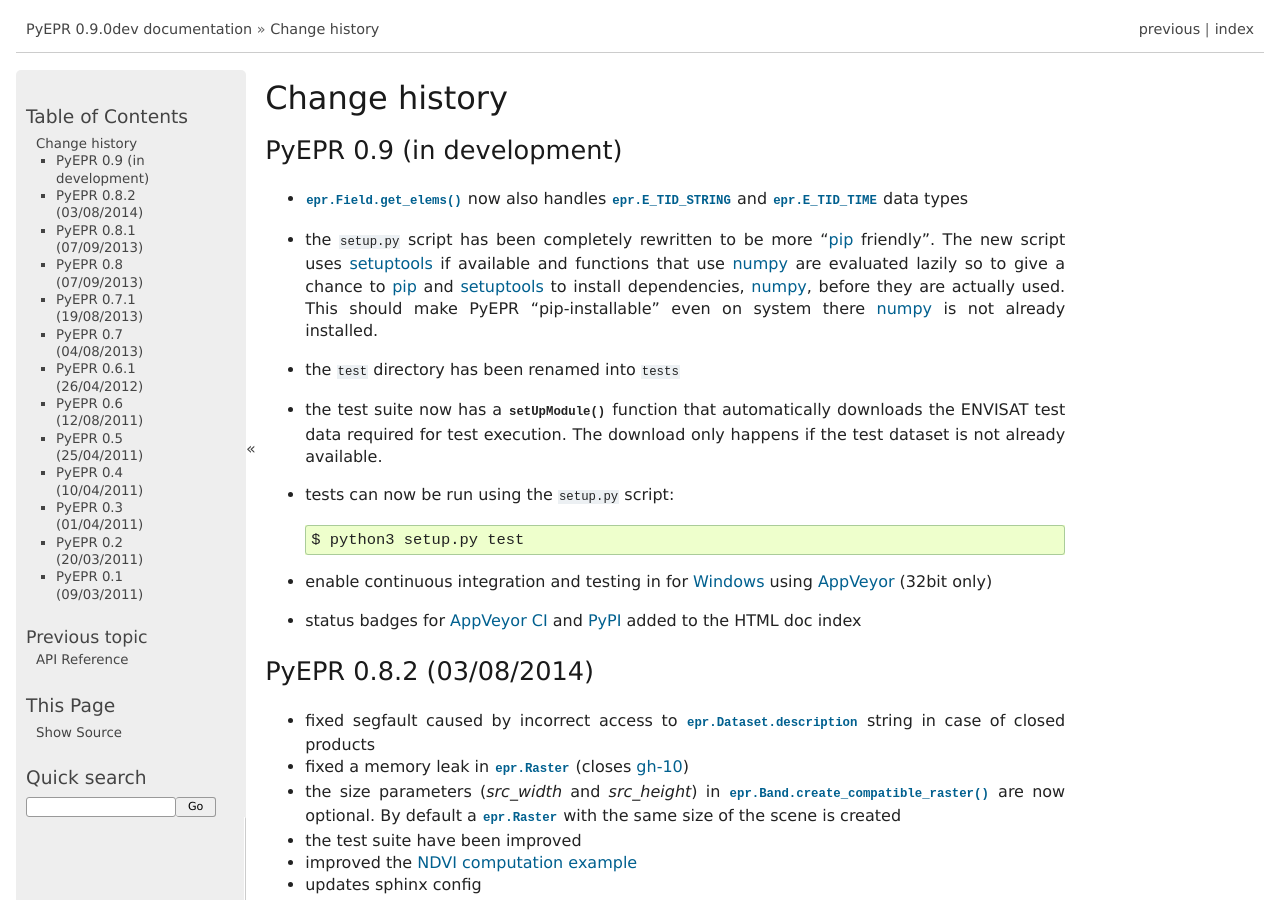
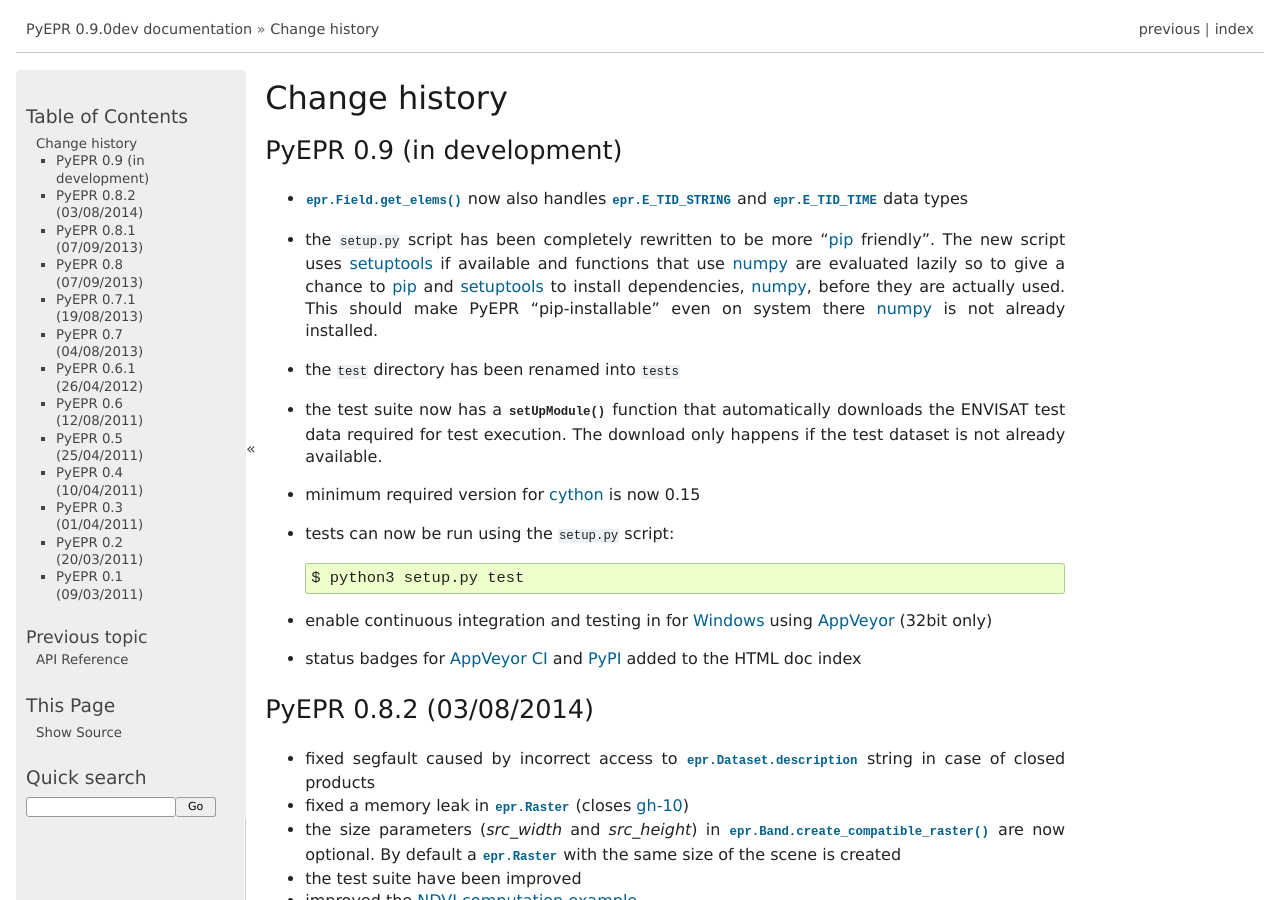
Before and after one commit to avalentino/pyepr, a Sphinx documentation site: the page built from doc/NEWS.txt, in a window 1280 px wide and 900 px high. Built offline with Sphinx 7.4.7, drawn with Linux system fonts in a browser that asks for light colours; formulas are drawn with MathJax 3.

Commit message:
Use generator expressions when appropriate (requires cython >= 0.15)

```diff
--- a/README.txt
+++ b/README.txt
@@ -40,7 +40,7 @@
 * `EPR API`_ >= 2.2 (optional, since PyEPR 0.7 the source tar-ball comes
   with a copy of the PER C API sources)
 * a reasonably updated C compiler (build only)
-* Cython_ >= 0.13 (build only)
+* Cython_ >= 0.15 (build only)
 * unittest2_ (only required for Python < 2.7)
 
 .. _Python2: Python_
--- a/doc/NEWS.txt
+++ b/doc/NEWS.txt
@@ -18,6 +18,7 @@
 * the test suite now has a :func:`setUpModule` function that automatically
   downloads the ENVISAT test data required for test execution.
   The download only happens if the test dataset is not already available.
+* minimum required version for cython_ is now 0.15
 * tests can now be run using the :file:`setup.py` script::
 
     $ python3 setup.py test
--- a/doc/usermanual.txt
+++ b/doc/usermanual.txt
@@ -50,7 +50,7 @@
 * `EPR API`_ >= 2.2 (optional, since PyEPR 0.7 the source tar-ball comes
   with a copy of the PER C API sources)
 * a reasonably updated C compiler [#]_ (build only)
-* Cython_ >= 0.13 [#]_ (optional and build only)
+* Cython_ >= 0.15 [#]_ (optional and build only)
 * unittest2_ (only required for Python < 2.7)
 
 .. note:: in order to build PyEPR_ for Python3_ it is required Cython_ >= 0.15
```
Also changed, not shown: 1 other file.
